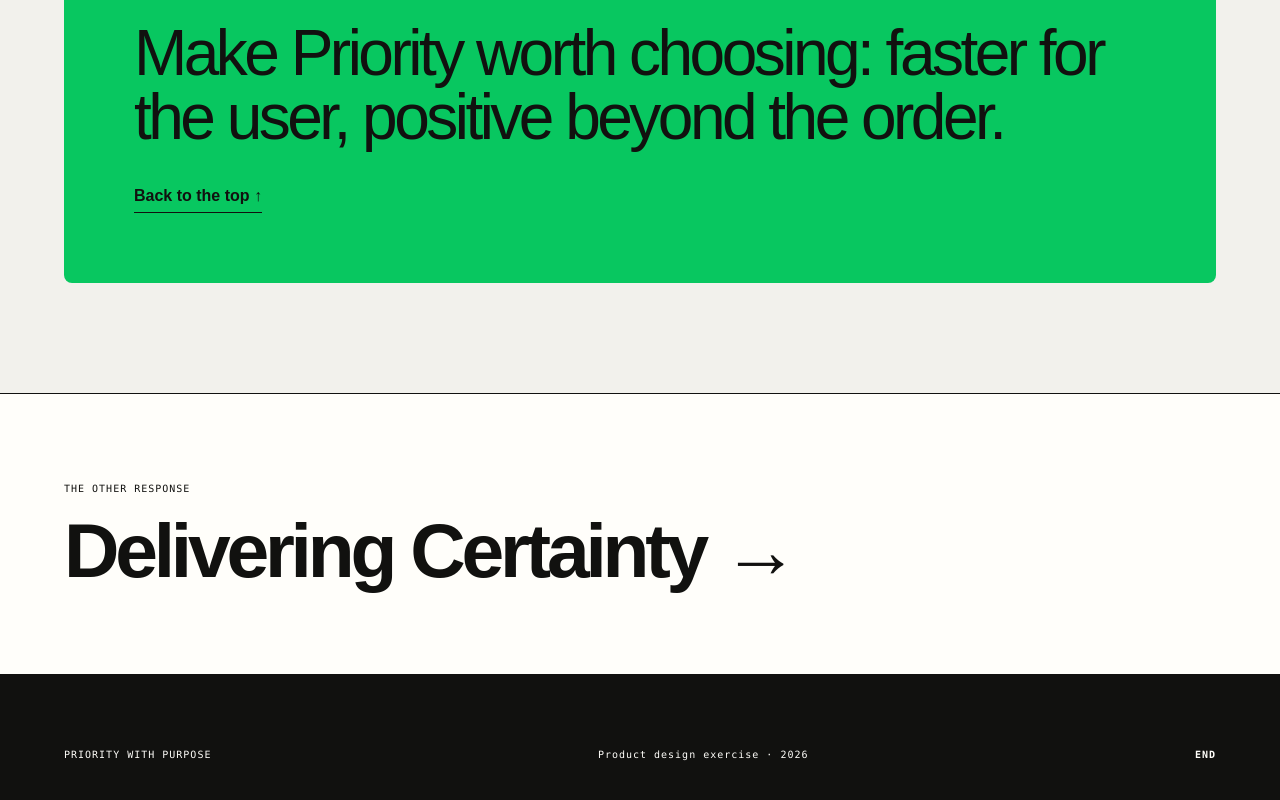
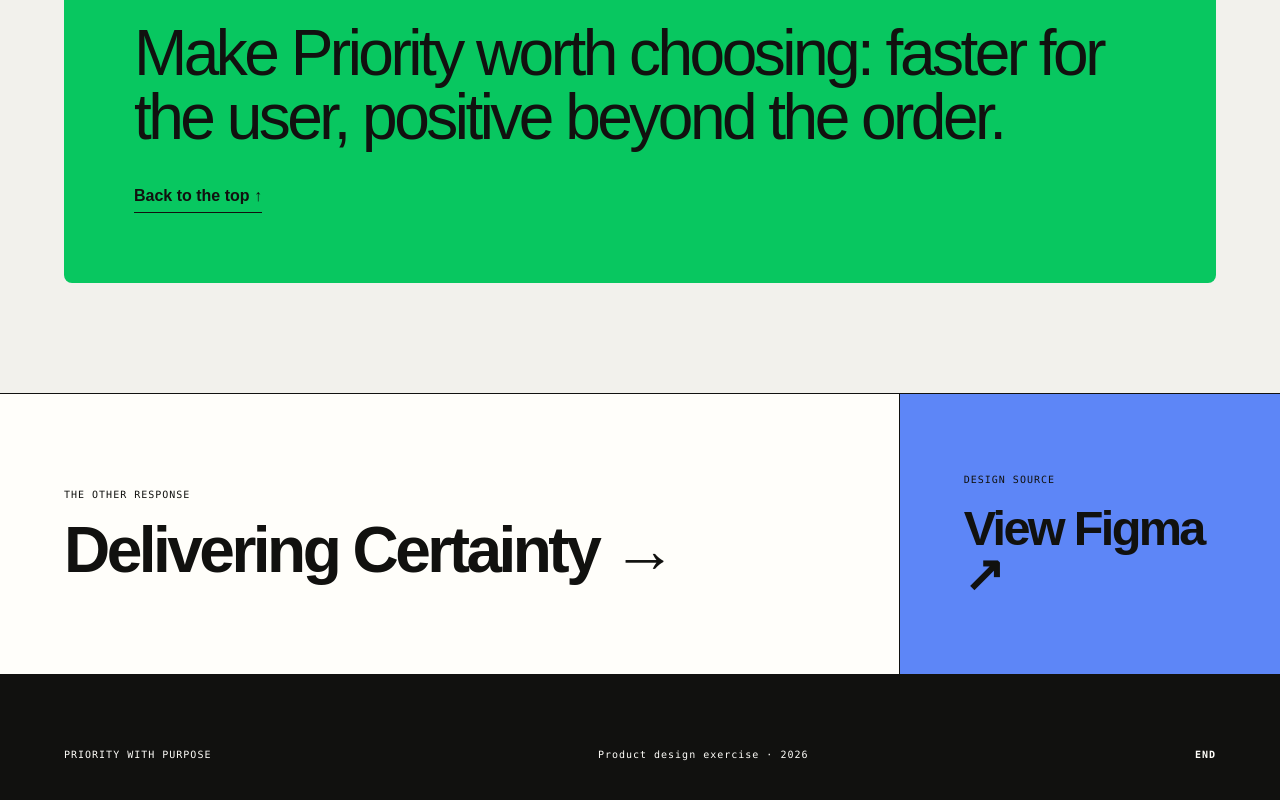
Before and after one commit to gridboxes/LMWN-Challenge, a Next.js app: page /work/priority-with-purpose in a window 1280 px wide. Shown: the part 6708-7508 px from the top of the page. Built offline with nearby package versions, Linux system fonts and the light colour scheme.

Commit message:
Add Figma link to second case study

```diff
--- a/app/page.tsx
+++ b/app/page.tsx
@@ -551,22 +551,20 @@ export function CaseStudy({ variant }: { variant: "locker" | "priority" }) {
         </div>
       </section>
 
-      <div className={`case-exits ${!isPriority ? "has-figma" : ""}`}>
+      <div className="case-exits has-figma">
         <a className="next-case" href={isPriority ? "/work/delivering-certainty" : "/work/priority-with-purpose"}>
           <span>{isPriority ? "THE OTHER RESPONSE" : "NEXT CASE STUDY"}</span><b>{isPriority ? "Delivering Certainty" : "Priority with Purpose"} →</b>
         </a>
-        {!isPriority && (
         <a
           className="figma-case"
           href="https://www.figma.com/design/x6grHX2f2jISu0jkVTNbZc/lmwn?node-id=0-1&t=JRxmNgwj6fcl1TcI-1"
           target="_blank"
           rel="noreferrer"
-            aria-label="View the Delivering Certainty project in Figma (opens in a new tab)"
+          aria-label={`View the ${isPriority ? "Priority with Purpose" : "Delivering Certainty"} project in Figma (opens in a new tab)`}
         >
           <span>DESIGN SOURCE</span>
           <b>View Figma ↗</b>
         </a>
-        )}
       </div>
       <footer><span>{isPriority ? "PRIORITY WITH PURPOSE" : "DELIVERING CERTAINTY"}</span><p>Product design exercise · 2026</p><b>END</b></footer>
     </main>
@@ -581,9 +579,9 @@ export default function Home() {
         <nav aria-label="Case study navigation"><a href="/work/delivering-certainty" aria-label="Case study 1: Delivering Certainty">01</a><a href="/work/priority-with-purpose" aria-label="Case study 2: Priority with Purpose">02</a></nav>
       </header>
 
-      <section className="simple-hero" aria-label="UX/UI design assignment overview">
+      <section className="simple-hero" aria-label="Product design assignment overview">
         <div className="simple-intro">
-          <p className="simple-eyebrow">UX/UI design assignment · 2026</p>
+          <p className="simple-eyebrow">Product design assignment · 2026</p>
           <h1>Better delivery,<br /><em>by design.</em></h1>
           <p className="simple-summary">Two case studies in turning uncertain handoffs and ordinary upgrades into experiences worth choosing.</p>
         </div>
```
Also changed, not shown: 1 other file (tests, documents, lock files or other folders). Lines whose indentation alone changed are shown as unchanged.
